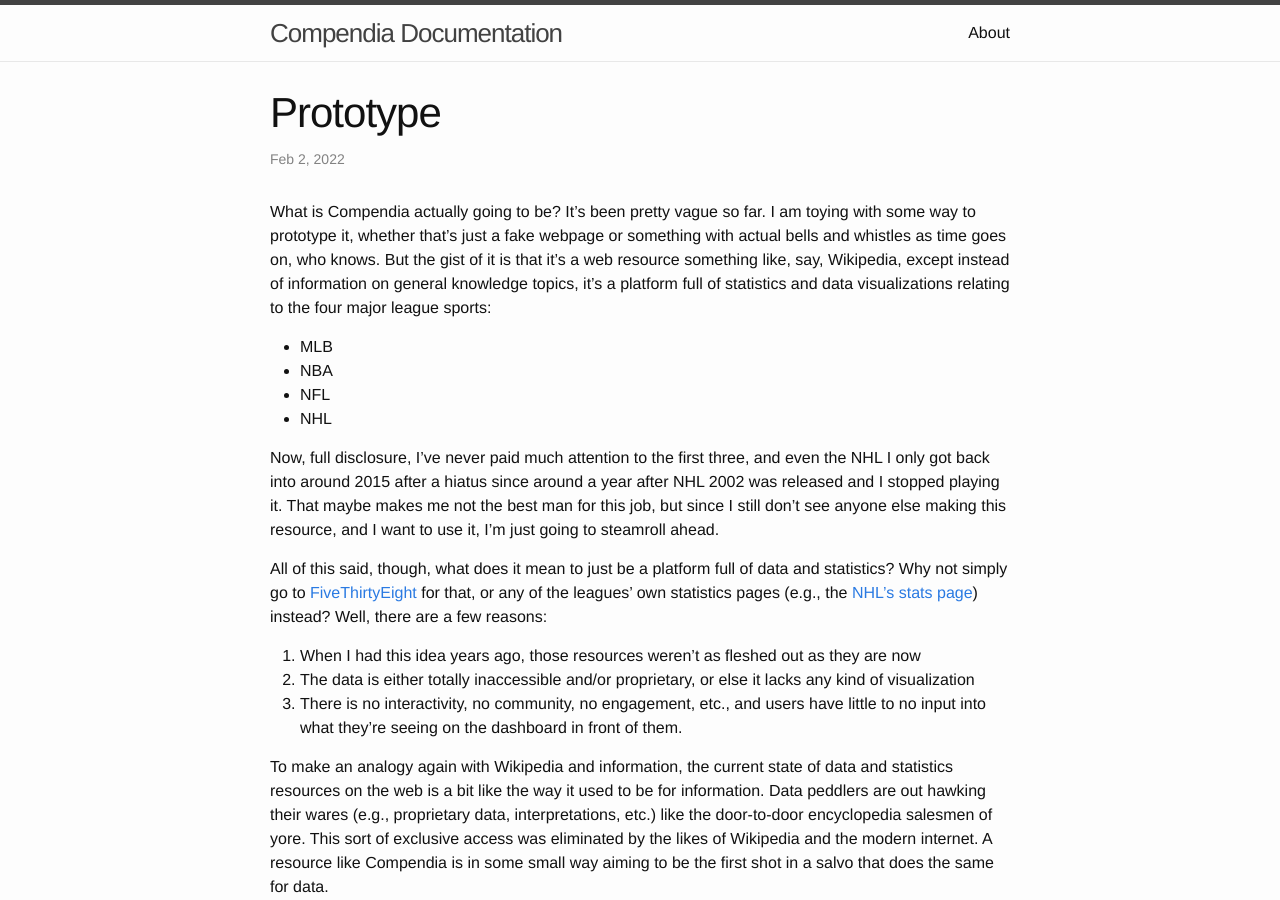
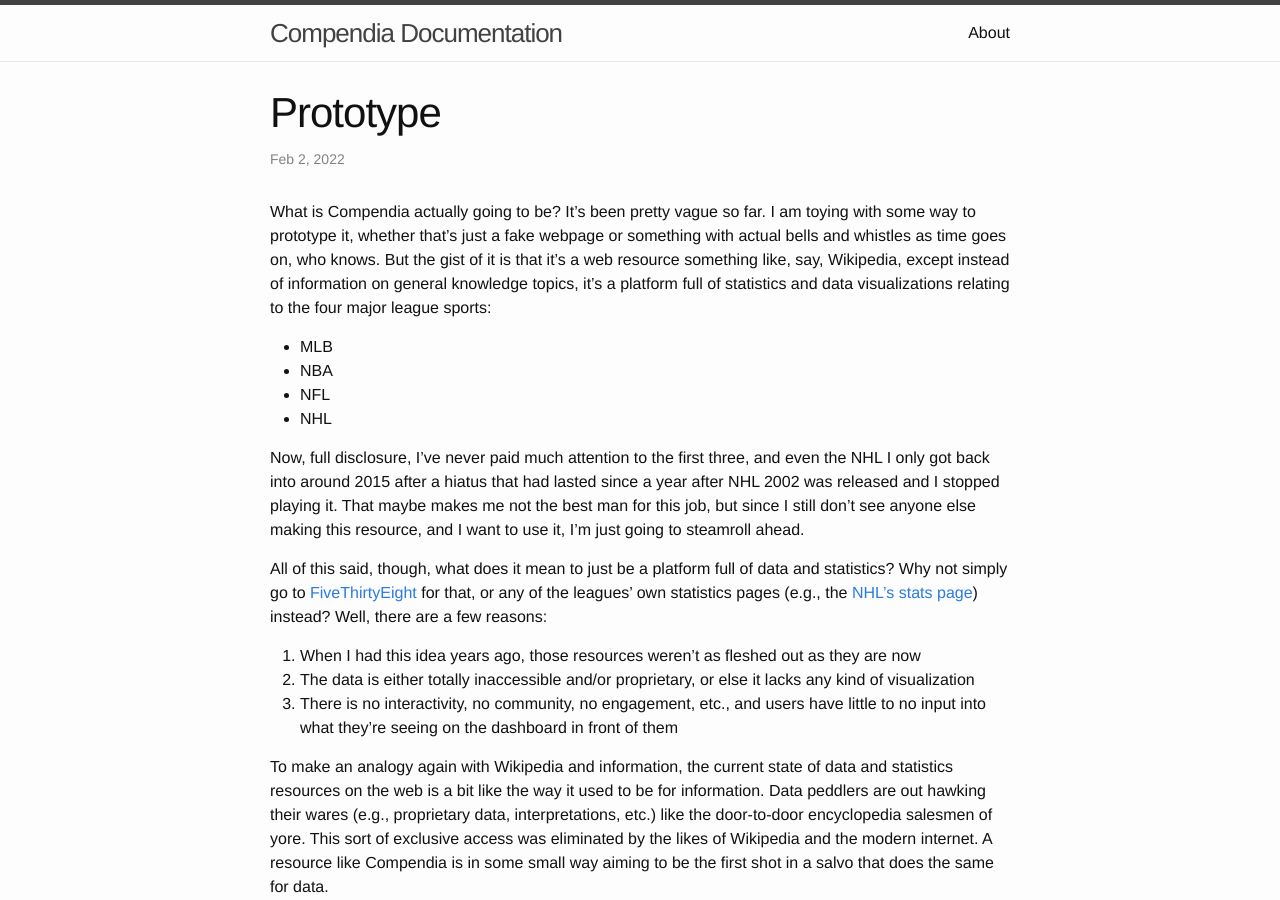
Before and after one commit to adam-paul/compendia, a Jekyll site: the page built from _posts/2022-02-02-prototype.md, in a window 1280 px wide and 900 px high. Built offline with Jekyll 4.4.1, drawn with Linux system fonts in a browser that asks for light colours; some of the changed text lies outside the part shown.

Commit message:
editing prototype post

```diff
--- a/_posts/2022-02-02-prototype.md
+++ b/_posts/2022-02-02-prototype.md
@@ -18,8 +18,8 @@ four major league sports:
 * NHL
 
 Now, full disclosure, I've never paid much attention to the first three, and even the
-NHL I only got back into around 2015 after a hiatus since around a year after NHL 2002
-was released and I stopped playing it. That maybe makes me not the best man for this job,
+NHL I only got back into around 2015 after a hiatus that had lasted since a year after NHL
+2002 was released and I stopped playing it. That maybe makes me not the best man for this job,
 but since I still don't see anyone else making this resource, and I want to use it, I'm
 just going to steamroll ahead.
 
@@ -32,7 +32,7 @@ for that, or any of the leagues' own statistics pages (e.g., the
 2. The data is either totally inaccessible and/or proprietary, or else it lacks any kind of
       visualization
 3. There is no interactivity, no community, no engagement, etc., and users have little to no
-      input into what they're seeing on the dashboard in front of them.
+      input into what they're seeing on the dashboard in front of them
 
 To make an analogy again with Wikipedia and information, the current state of data and
 statistics resources on the web is a bit like the way it used to be for information. Data
```
Also changed, not shown: other parts of _posts/2022-02-02-prototype.md (+1 -1 lines).
